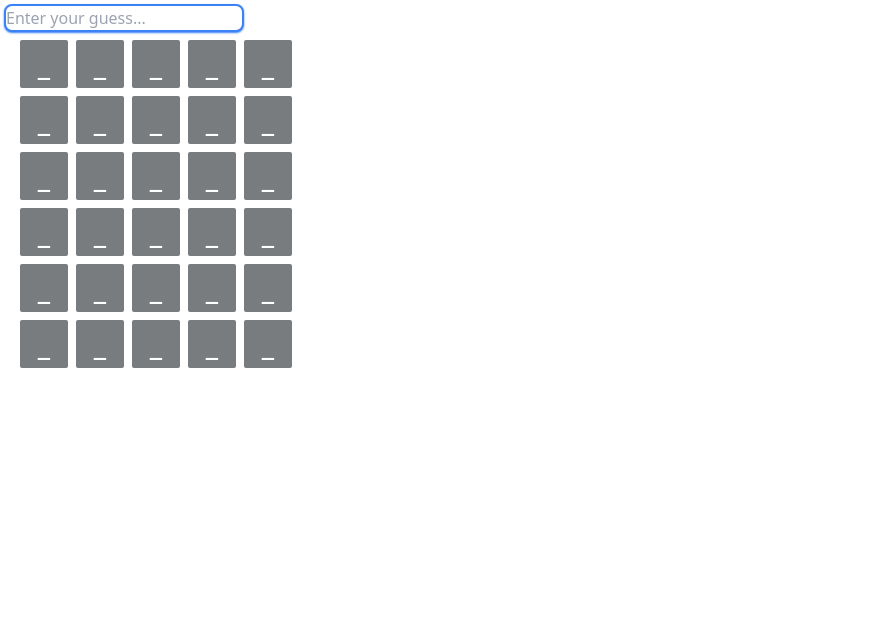
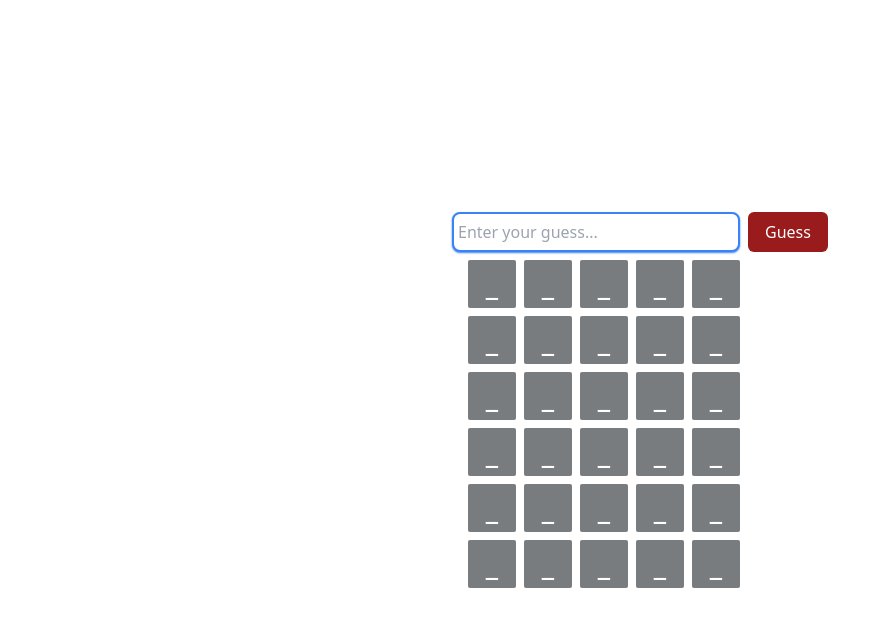
Before and after one commit to chaipawn/wordle-game, a React (Vite) app: page / in a window 1280 px wide. Shown: the top 626 px of the page, without its empty margins (0-888 px from the left). Built offline with nearby package versions, Linux system fonts and the light colour scheme.

Commit message:
update style

```diff
--- a/index.html
+++ b/index.html
@@ -4,7 +4,7 @@
     <meta charset="UTF-8" />
     <link rel="icon" type="image/svg+xml" href="/vite.svg" />
     <meta name="viewport" content="width=device-width, initial-scale=1.0" />
-    <title>Vite + React + TS</title>
+    <title>Wordle Game</title>
   </head>
   <body>
     <div id="root"></div>
--- a/src/App.tsx
+++ b/src/App.tsx
@@ -27,9 +27,9 @@ function App() {
     }
 
     if (winning) {
-      setGameOverText('You Won!!')
+      setGameOverText('🏆 You Won!! 🎉')
     } else if (winning === false) {
-      setGameOverText(`Word: ${retrieveAnswer().toUpperCase()}`)
+      setGameOverText(`Word: ${retrieveAnswer().toUpperCase()} 😭`)
     }
   }, [winning])
 
@@ -40,9 +40,10 @@ function App() {
   }, [nextGuessPosition])
 
   return (
-    <div>
+    <div className="grid h-screen place-items-center">
+      <div className="">
         { gameOver ?
-        <div className="w-64 h-10 text-center text-2xl">
+          <div className="w-72 h-10 text-center text-2xl">
             {gameOverText}
           </div>
           :
@@ -56,6 +57,7 @@ function App() {
           currentPosition={nextGuessPosition}
         />
       </div>
+    </div>
   )
 }
 
--- a/src/component/WordEntry/index.tsx
+++ b/src/component/WordEntry/index.tsx
@@ -34,9 +34,9 @@ const WordEntry = ({ onGuessEntered, onGuessComplete }: WordEntryProps) => {
     }
 
     return (
-        <div>
+        <div className="flex">
             <input
-                className="m-1 rounded-lg w-60 h-7 block border-2 border-solid border-blue-500 focus:outline-none focus:shadow-sm focus:shadow-blue-500"
+                className="m-1 p-1 rounded-lg w-72 h-10 block border-2 border-solid border-blue-500 focus:outline-none focus:shadow-sm focus:shadow-blue-500"
                 autoFocus
                 placeholder="Enter your guess..."
                 value={value}
@@ -45,15 +45,13 @@ const WordEntry = ({ onGuessEntered, onGuessComplete }: WordEntryProps) => {
                 onChange={(e) => handleLetterEntry(e)}
                 onKeyPress={(e) => handleEnterPressed(e)}
             />
-            {
-                (value.length !== 5) ? '' :
-                <button
-                    className="w-20 h-10 bg-red-800 text-white, rounded-md m-4 relative top-2"
-                    onClick={handleGuessComplete}
-                >
-                    Guess
-                </button>
-            }
+            <button
+                className="w-20 h-10 bg-red-800 text-white rounded-md m-1"
+                disabled={value.length !== 5}
+                onClick={handleGuessComplete}
+            >
+                Guess
+            </button>
         </div>
     )
 }
```
Lines whose indentation alone changed are shown as unchanged.
